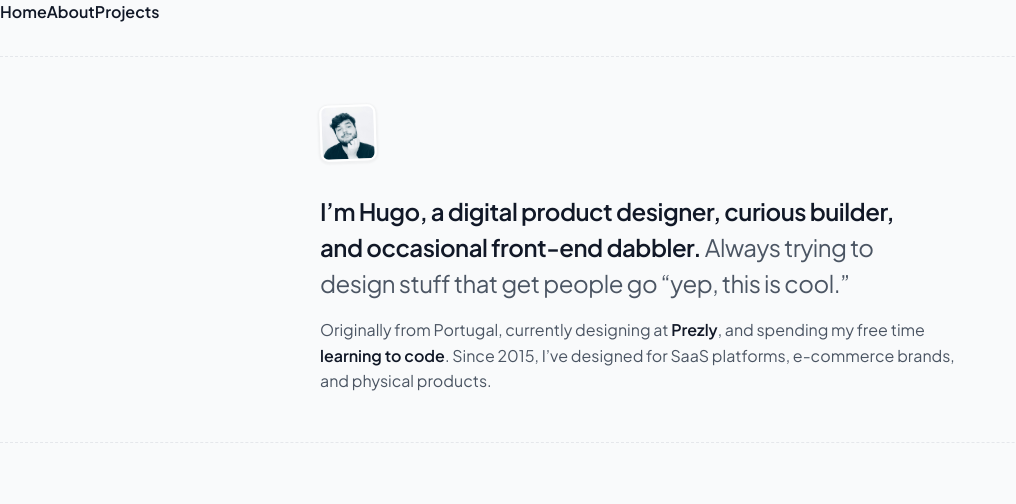
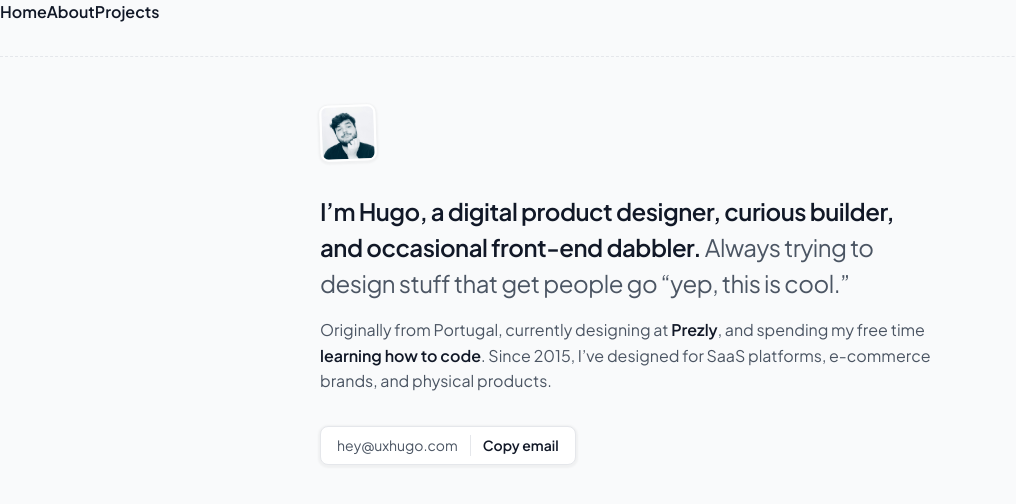
Before and after one commit to iamhugofelix/uxhugo, a React (Vite) app: page / in a window 1280 px wide. Shown: the top 504 px of the page, without its empty margins (0-1016 px from the left). Built offline with nearby package versions, Linux system fonts and the light colour scheme.

Commit message:
Added copy to clipboard component to homepage hero

```diff
--- /dev/null
+++ b/src/components/CopyToClipboard/CopyToClipboard.jsx
@@ -0,0 +1,21 @@
+import { useState } from "react";
+
+export default function CopyToClipboard ({text}) {
+    const [copied, setCopied] = useState(false)
+
+    function copyText (getText) {
+        navigator.clipboard.writeText(getText)
+        .then(() => setCopied(true))
+    }
+
+  return (
+    <div className="copy-button text-md">
+        <span>hey@uxhugo.com</span>
+        <div className="divider"></div>
+        <a className={`text-md ${copied ? 'success' : ''}`} onClick={() => {copyText(text)}}>
+            {copied ? 'Copied' : 'Copy email'}
+        </a>
+
+    </div>
+  );
+}
--- /dev/null
+++ b/src/components/CopyToClipboard/_CopyToClipboard.scss
@@ -0,0 +1,26 @@
+@use "../../styles/variables" as *;
+@use "../../styles/mixins" as *;
+
+.copy-button {
+    @include flex(row, center, center);
+    gap: 0.75rem;
+    padding: 0.5rem 1rem;
+    background: $white;
+    border: solid 1px $gray-200;
+    border-radius: 0.5rem;
+    box-shadow: 0 1px 2px 2px rgba(0, 0, 0, 0.04), 0 2px 2px 0 rgba(255, 255, 255, 0.00) inset;
+
+    a, span {
+        font-size: $text-md;
+    }
+
+    .divider {
+    width: 1px;
+    background-color: $gray-200;
+    align-self: stretch;
+    }
+
+    .success {
+        color: $success;
+    }
+}
--- a/src/components/HomeHero/HomeHero.jsx
+++ b/src/components/HomeHero/HomeHero.jsx
@@ -1,3 +1,5 @@
+import { Link } from "react-router";
+import CopyToClipboard from "../CopyToClipboard/CopyToClipboard";
 import SectionWrapper from "../SectionWrapper/SectionWrapper";
 
 export default function HomeHero() {
@@ -18,14 +20,10 @@ export default function HomeHero() {
               </span>
             </h1>
             <p>
-              Originally from Portugal, currently designing at{" "}
-              <a href="https://prezly.com">Prezly</a>, and spending my free time{" "}
-              <a href="https://github.com/iamhugofelix">learning to code</a>.
-              Since 2015, I’ve designed for SaaS platforms, e-commerce brands,
-              and physical products.
+              Originally from Portugal, currently designing at{" "} <Link to="https://prezly.com">Prezly</Link>, and spending my free time <Link to="https://github.com/iamhugofelix">learning how to code</Link>. Since 2015, I’ve designed for SaaS platforms, e-commerce brands, and physical products.
             </p>
           </div>
-          {/* Copy email will go here */}
+          <CopyToClipboard text={'hey@uxhugo.com'} />
         </div>
       </SectionWrapper>
     </>
--- a/src/components/HomeHero/_Homehero.scss
+++ b/src/components/HomeHero/_Homehero.scss
@@ -1,5 +1,5 @@
 @use "../../styles/variables" as *;
-@use '../../styles/mixins' as *;
+@use "../../styles/mixins" as *;
 
 .hero-home {
     @include flex(column, start, start);
--- a/src/components/SectionWrapper/_SectionWrapper.scss
+++ b/src/components/SectionWrapper/_SectionWrapper.scss
@@ -1,5 +1,5 @@
 @use "../../styles/variables" as *;
-@use '../../styles/mixins' as *;
+@use "../../styles/mixins" as *;
 
 .section-wrapper {
     padding: 3rem 2rem;
--- a/src/index.css
+++ b/src/index.css
@@ -169,4 +169,28 @@ a:hover {
   justify-content: center;
   align-items: center;
   gap: 1rem;
+}
+
+.copy-button {
+  display: flex;
+  flex-direction: row;
+  justify-content: center;
+  align-items: center;
+  gap: 0.75rem;
+  padding: 0.5rem 1rem;
+  background: #ffffff;
+  border: solid 1px #E5E7EB;
+  border-radius: 0.5rem;
+  box-shadow: 0 1px 2px 2px rgba(0, 0, 0, 0.04), 0 2px 2px 0 rgba(255, 255, 255, 0) inset;
+}
+.copy-button a, .copy-button span {
+  font-size: 0.875rem;
+}
+.copy-button .divider {
+  width: 1px;
+  background-color: #E5E7EB;
+  align-self: stretch;
+}
+.copy-button .success {
+  color: #00BC7D;
 }/*# sourceMappingURL=index.css.map */
--- a/src/index.scss
+++ b/src/index.scss
@@ -1,5 +1,6 @@
 // Global styles
 @forward "./styles/variables";
+@forward "./styles/mixins";
 @use "./styles/reset";
 @use "./styles/globals";
 
@@ -9,3 +10,4 @@
 // Components styles
 @use "./components/SectionWrapper/SectionWrapper";
 @use "./components/HomeHero/HomeHero";
+@use "./components/CopyToClipboard/CopyToClipboard";
--- a/src/styles/_globals.scss
+++ b/src/styles/_globals.scss
@@ -1,5 +1,5 @@
-@use './variables' as *;
-@use './mixins' as *;
+@use "./variables" as *;
+@use "./mixins" as *;
 
 //Temporary REMOVE LATER
 nav {
--- a/src/styles/_variables.scss
+++ b/src/styles/_variables.scss
@@ -7,6 +7,8 @@ $gray-200: #E5E7EB;
 $gray-400: #9CA3AF;
 $gray-600: #4B5563;
 $gray-900: #111827;
+
+$success: #00BC7D;
 
 // Typography Import
 // Only keep one later on the project (Delete the other)...
```
Also changed, not shown: 1 other file (tests, documents, lock files or other folders).
